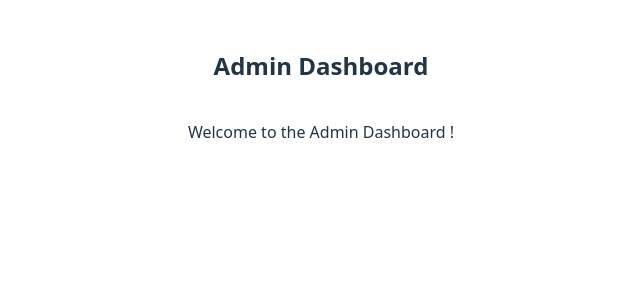
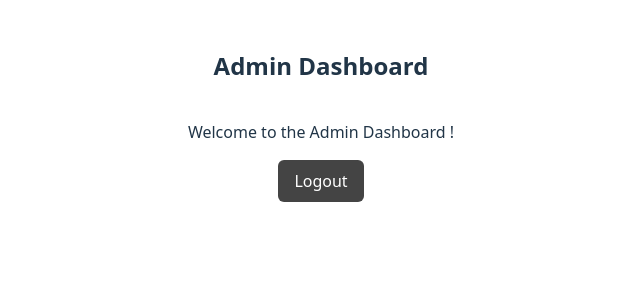
Before and after one commit to fang-wenlee/yoga-frontend, a React (Vite) app: page /admin/dashboard in a window 1280 px wide. Shown: the top 300 px of the page, without its empty margins (319-959 px from the left). Built offline with nearby package versions, Linux system fonts and the light colour scheme.

Commit message:
1. adding logout button 2. styleing logout button

```diff
--- a/src/components/AdminDashboard.jsx
+++ b/src/components/AdminDashboard.jsx
@@ -7,17 +7,36 @@ const styles = {
 		alignItems: "center",
 		padding: "20px",
 	},
+	logoutButton: {
+		padding: "10px 16px",
+		background: "#444",
+		color: "white",
+		border: "none",
+		borderRadius: "6px",
+		cursor: "pointer",
+	},
 };
 
 const AdminDashboard = () => {
 	// retrieve user name from local storage
 	const userName = localStorage.getItem("userName");
+
+	const handleLogout = () => {
+		// Clear token and user name from local storage and redirect to login page
+		localStorage.removeItem("token");
+		localStorage.removeItem("userName");
+		window.location.href = "/admin/login";
+	};
 	return (
 		<div style={styles.wrapper}>
 			<h2>Admin Dashboard</h2>
 			<p>
 				Welcome to the Admin Dashboard <b>{userName}</b> !
 			</p>
+
+			<button onClick={handleLogout} style={styles.logoutButton}>
+				Logout
+			</button>
 		</div>
 	);
 };
```
